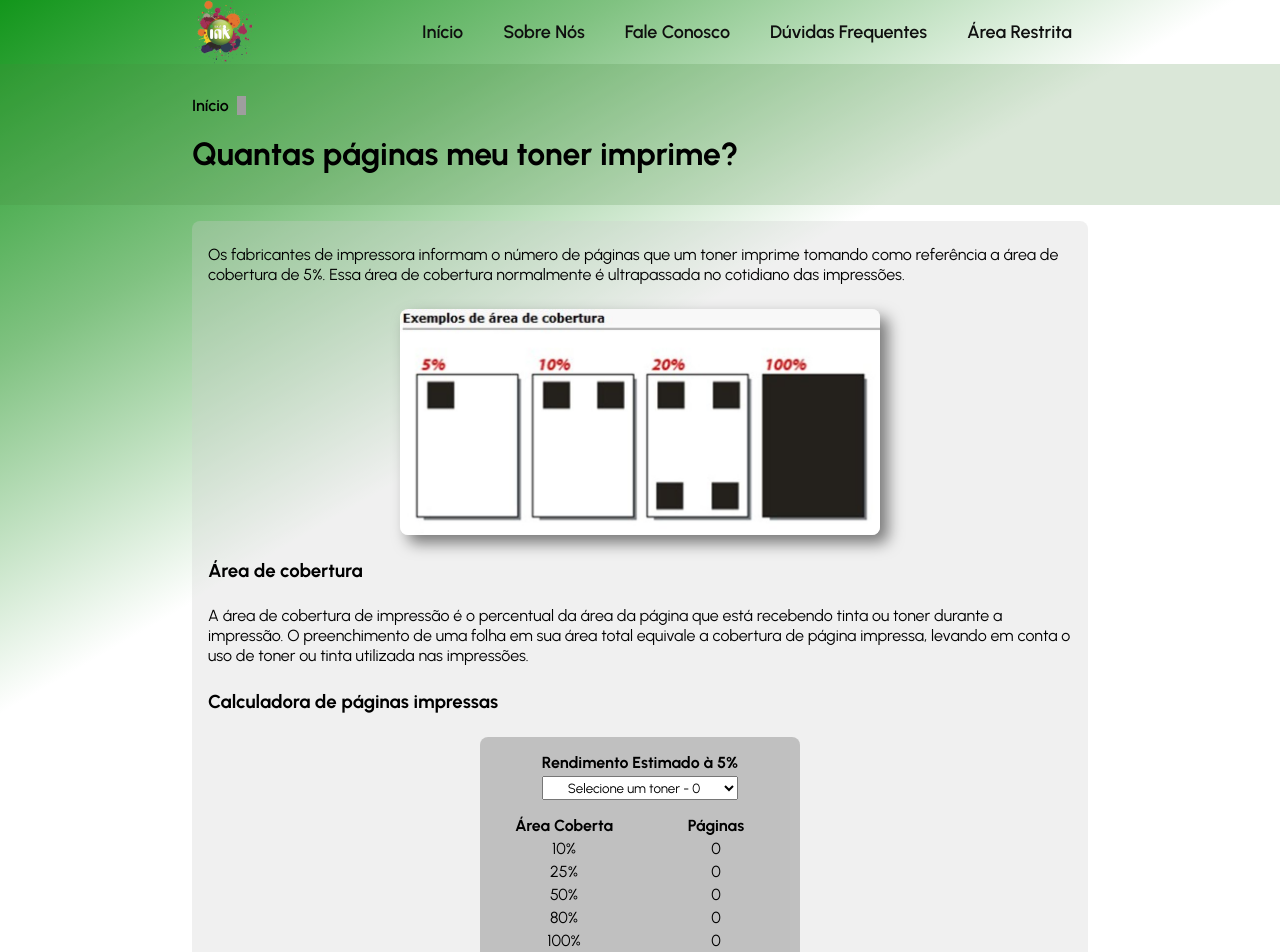
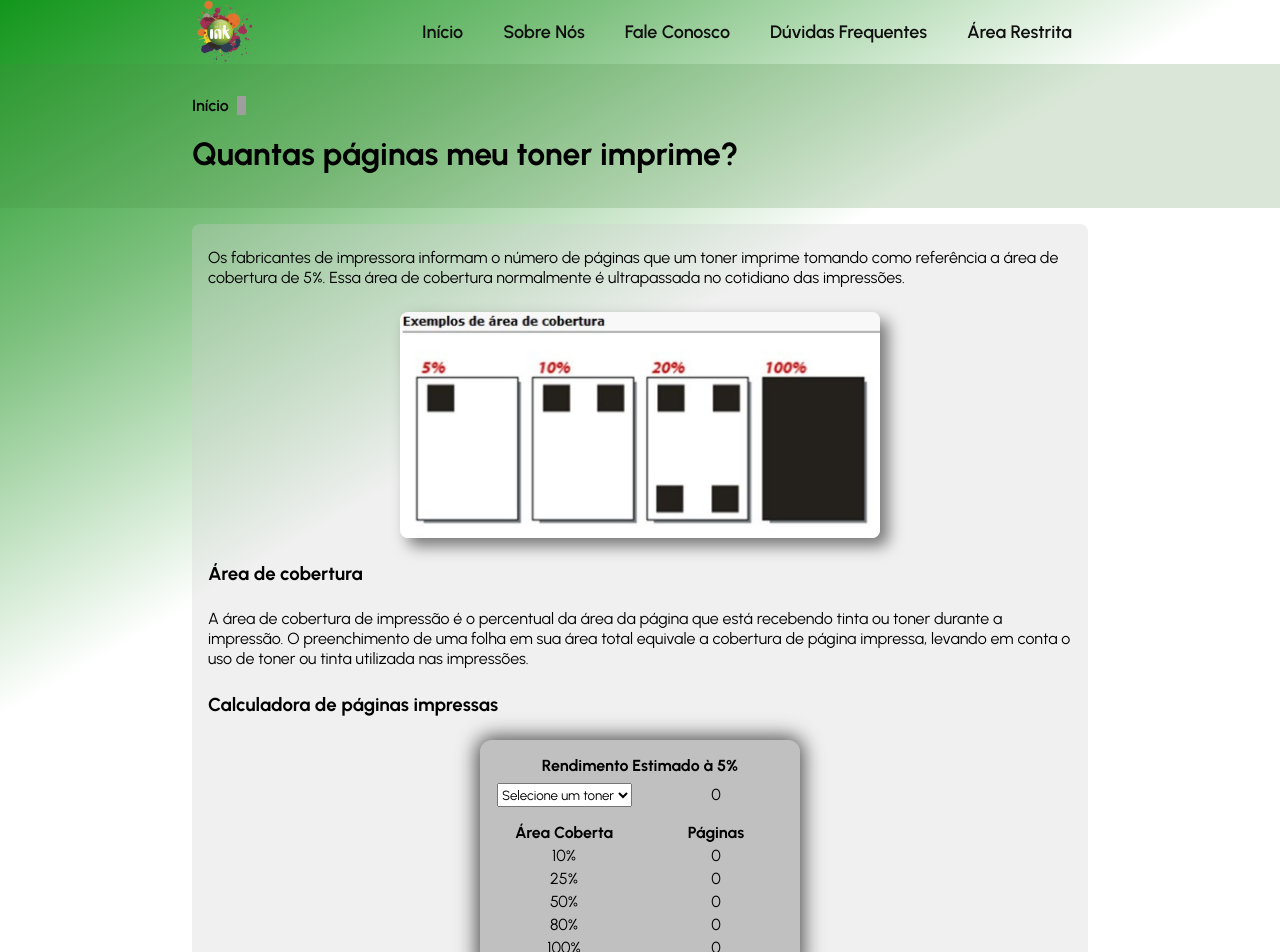
Before and after one commit to diegonacif/totalink-page, a React (Vite) app: page /article/how-many-pages in a window 1280 px wide. Shown: the top 952 px of the page. Built offline with nearby package versions, Linux system fonts and the light colour scheme; grey boxes are pictures that could not be loaded; a web font is replaced by a local one.

Commit message:
fix: cover area calculator - new pages field

```diff
--- a/src/articles/EnergyIssues.jsx
+++ b/src/articles/EnergyIssues.jsx
@@ -15,7 +15,7 @@ export const EnergyIssues = () => {
       <Header />
       <ArticleHeader
         navText= " "
-        titleText="Desligamento inersperado, mensagem de auto diagnóstico."
+        titleText="Desligamento inesperado, mensagem de auto diagnóstico."
       />
       <div className="article-main">
         <div className="article-content">
--- a/src/articles/_Articles.scss
+++ b/src/articles/_Articles.scss
@@ -14,7 +14,7 @@
     display: flex;
     width: 100%;
     // max-width: 100%;
-    min-height: calc(100vh - 17.6875rem);
+    min-height: calc(100vh - 15.5rem);
     height: 100%;
     // padding: 1rem;
 
--- a/src/components/ArticleHeader/_ArticleHeader.scss
+++ b/src/components/ArticleHeader/_ArticleHeader.scss
@@ -7,6 +7,7 @@
     flex-direction: column;
     width: 100%;
     height: 100%;
+    min-height: 9rem;
     padding: 2rem 1rem;
     gap: 1.25rem;
     background-color: rgba(73, 134, 63, 0.2);
--- a/src/components/PrintCalc/PrintCalc.jsx
+++ b/src/components/PrintCalc/PrintCalc.jsx
@@ -30,17 +30,22 @@ export const PrintCalc = () => {
     <div className="print-calc-container">
       <section className="input-wrapper">
         <strong>Rendimento Estimado à 5%</strong>
+        <div className="input-row">
           <select name="" id="" defaultValue={0} onChange={(e) => {setInputValue(e.target.value)}}>
             {toners.map((option, index) => (
+              <>
                 <option
                   key={index}
                   value={option.pages}
                   disabled= {option.pages === 0 ? true : false}
                 >
-              {`${option.name} - ${option.pages}`}
+                  {`${option.name}`}
                 </option>
+              </>
             ))}
           </select>
+          <span>{inputValue}</span>
+        </div>
       </section>
       <section className="content-wrapper">
         <header>
--- a/src/components/PrintCalc/_PrintCalc.scss
+++ b/src/components/PrintCalc/_PrintCalc.scss
@@ -6,17 +6,34 @@
   max-width: 20rem;
   margin: 0 auto;
   background-color: rgba(0, 0, 0, 0.2);
-  border-radius: 8px;
+  border-radius: 12px;
   padding: 1rem 0.5rem;
+
+  -webkit-box-shadow: 0px 0px 20px 3px rgba(0,0,0,0.7);
+  -moz-box-shadow: 0px 0px 20px 3px rgba(0,0,0,0.7);
+  box-shadow: 0px 0px 20px 3px rgba(0,0,0,0.7);
 
   .input-wrapper {
     display: flex;
     flex-direction: column;
-    gap: 0.25rem;
+    gap: 0.5rem;
+    width: 100%;
 
-    select {
-      height: 1.5rem;
+    strong {
       text-align: center;
+    }
+
+    .input-row {
+      display: grid;
+      grid-template-columns: 50% 50%;
+      justify-items: center;
+      align-items: center;
+
+      select {
+        height: 1.5rem;
+        max-width: 100%;
+        text-align: center;
+      }
     }
   }
 
@@ -28,7 +45,6 @@
 
     .content-row, header {
       display: grid;
-      flex-direction: column;
       grid-template-columns: 50% 50%;
       justify-items: center;
     }
--- a/src/css/App.css
+++ b/src/css/App.css
@@ -907,16 +907,28 @@
   max-width: 20rem;
   margin: 0 auto;
   background-color: rgba(0, 0, 0, 0.2);
-  border-radius: 8px;
+  border-radius: 12px;
   padding: 1rem 0.5rem;
+  box-shadow: 0px 0px 20px 3px rgba(0, 0, 0, 0.7);
 }
 .print-calc-container .input-wrapper {
   display: flex;
   flex-direction: column;
-  gap: 0.25rem;
+  gap: 0.5rem;
+  width: 100%;
 }
-.print-calc-container .input-wrapper select {
+.print-calc-container .input-wrapper strong {
+  text-align: center;
+}
+.print-calc-container .input-wrapper .input-row {
+  display: grid;
+  grid-template-columns: 50% 50%;
+  justify-items: center;
+  align-items: center;
+}
+.print-calc-container .input-wrapper .input-row select {
   height: 1.5rem;
+  max-width: 100%;
   text-align: center;
 }
 .print-calc-container .content-wrapper {
@@ -927,7 +939,6 @@
 }
 .print-calc-container .content-wrapper .content-row, .print-calc-container .content-wrapper header {
   display: grid;
-  flex-direction: column;
   grid-template-columns: 50% 50%;
   justify-items: center;
 }
@@ -950,7 +961,7 @@
   padding: 1rem 1rem 1rem;
   display: flex;
   width: 100%;
-  min-height: calc(100vh - 17.6875rem);
+  min-height: calc(100vh - 15.5rem);
   height: 100%;
 }
 @media only screen and (min-width: 600px) {
@@ -1025,6 +1036,7 @@
   flex-direction: column;
   width: 100%;
   height: 100%;
+  min-height: 9rem;
   padding: 2rem 1rem;
   gap: 1.25rem;
   background-color: rgba(73, 134, 63, 0.2);
```
Also changed, not shown: 1 other file (tests, documents, lock files or other folders). Lines whose indentation alone changed are shown as unchanged.
